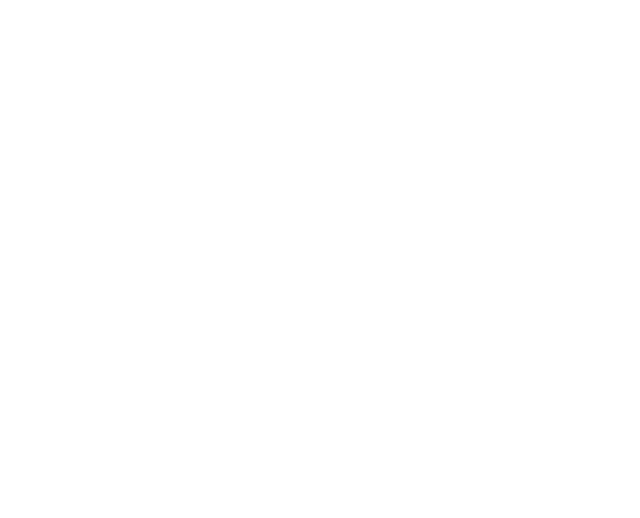
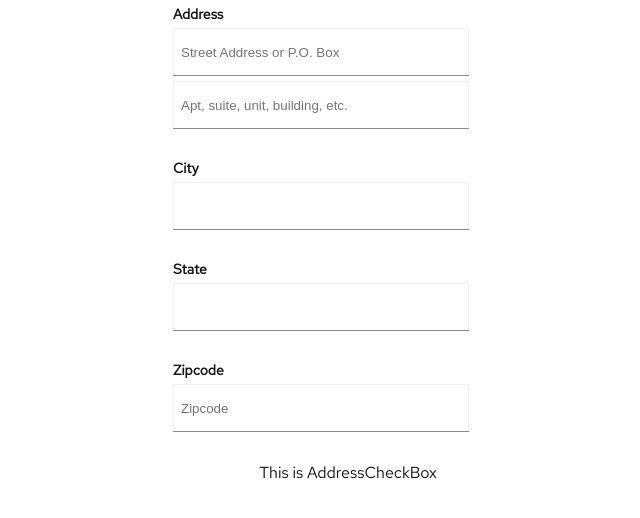
Before and after one commit to BU-Spark/se-d7-dashboard, a React (Create React App) app: page /address-entry in a window 1280 px wide. Before the commit this address had no page. Shown: the top 518 px of the page, without its empty margins (292-932 px from the left). Built offline with nearby package versions, Linux system fonts and the light colour scheme.

Commit message:
address-entry screen

```diff
--- a/src/App.css
+++ b/src/App.css
@@ -120,3 +120,33 @@
   margin-right: auto;
   /* background-color: #61dafb; */
 }
+.form-inner-container{
+  /* background-color: #0066CC; */
+  width: 360px;
+  margin-left: auto;
+  margin-right: auto;
+  margin-bottom: 30px;
+
+}
+
+.input-text{
+  /* display: flex; */
+  display: block;
+
+  padding: 6px 8px;
+margin: 5px;
+height: 36px;
+width: 280px;
+background: #FFFFFF;
+border-style: none;
+box-shadow: inset 0px -1px 0px #8A8D90, inset 1px 0px 0px #F0F0F0, inset 0px 1px 0px #F0F0F0, inset -1px 0px 0px #F0F0F0;
+}
+
+label{
+  display: block;
+  text-align: left;
+  font-weight: 800;
+  margin: 5px;
+font-size: 14px;
+line-height: 18px;
+}
--- a/src/App.tsx
+++ b/src/App.tsx
@@ -4,7 +4,8 @@ import './App.css';
 import {BrowserRouter, Route, Link, Router, Routes} from 'react-router-dom';
 import Openingsreen from './screens/Openingsreen';
 import Addresswarningscreen from './screens/Addresswarningscreen';
-import AddressCheckBox from './components/AddressCheckBox';
+
+import Addressentryscreen from './screens/Addressentryscreen';
 
 function App() {
   return (
@@ -13,6 +14,7 @@ function App() {
         <Routes>
           <Route path="/opening" element={<Openingsreen/>} />
           <Route path="/address-warning" element={<Addresswarningscreen/>} />
+          <Route path="/address-entry" element={<Addressentryscreen/>} />
         </Routes>
       </BrowserRouter>
     </div>
--- /dev/null
+++ b/src/screens/Addressentryscreen.tsx
@@ -0,0 +1,53 @@
+import * as React from "react";
+import AddressCheckBox from '../components/AddressCheckBox';
+
+class Addressentryscreen extends React.Component {
+  render() {
+    return (
+      <div >
+        <div className="form-inner-container">
+
+          <label>Address</label>
+          <input
+          type="text"
+          className="input-text"
+          placeholder="Street Address or P.O. Box"/>
+          <input
+          type="text"
+          className="input-text"
+          placeholder="Apt, suite, unit, building, etc."/>
+        </div>
+        <div className="form-inner-container">
+
+          <label>City</label>
+          <input
+          type="text"
+          className="input-text"
+          placeholder=""/>
+
+        </div>
+        <div className="form-inner-container">
+
+          <label>State</label>
+          <input
+          type="text"
+          className="input-text"
+          placeholder=""/>
+
+        </div>
+        <div className="form-inner-container">
+
+          <label>Zipcode</label>
+          <input
+          type="text"
+          className="input-text"
+          placeholder="Zipcode"/>
+
+        </div>
+        <AddressCheckBox></AddressCheckBox>
+      </div>
+    );
+  }
+}
+
+export default Addressentryscreen;
```
Also changed, not shown: src/screens/Userprofilescreen.tsx (added, +14 -0 lines).
